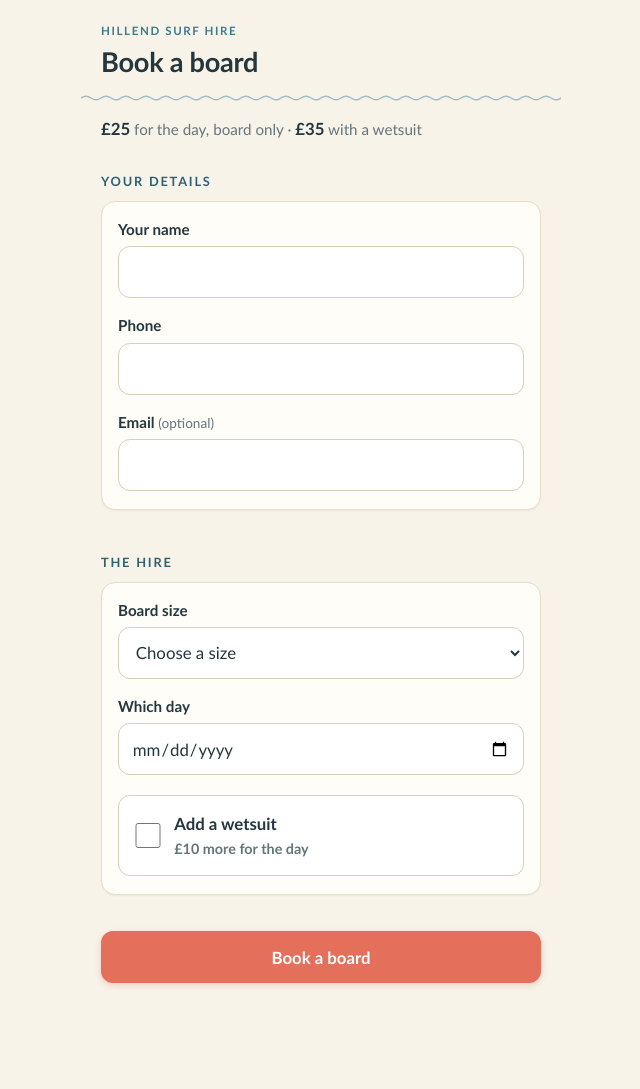
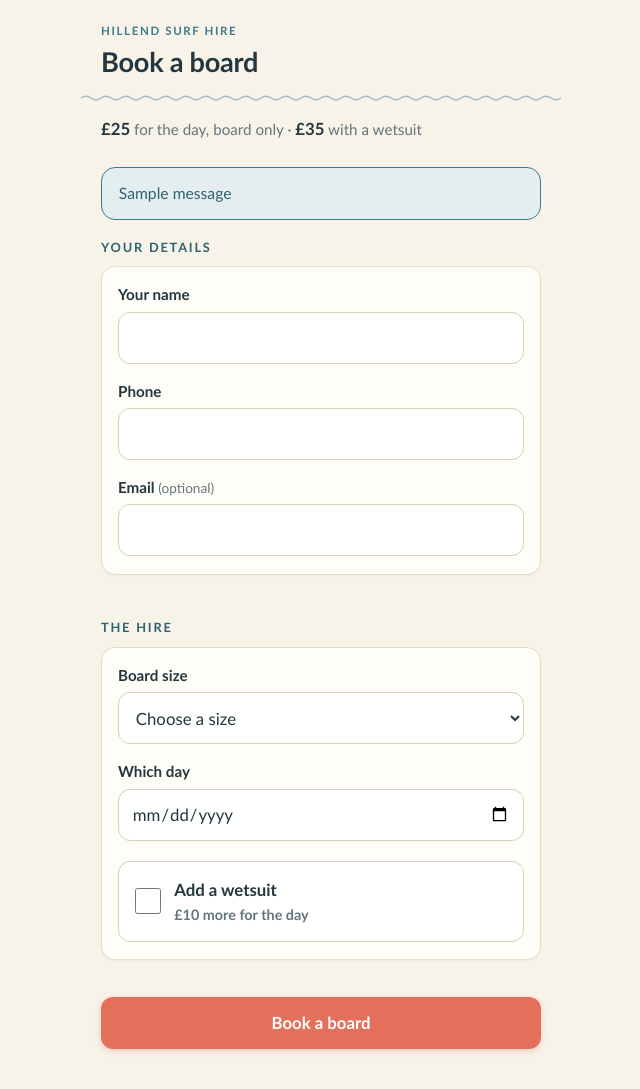
Before and after one commit to leoelsolh/finz, a Flask app: page /book in a window 1280 px wide. Shown: the top 1089 px of the page, without its empty margins (319-959 px from the left). Before the commit the page ends 987 px from the top, so only its background shows below. Run offline with Flask 3, Linux system fonts and the light colour scheme; tables that the repository leaves empty hold one stand-in row (values such as "Sample post"); one stand-in notice (Sample message) is shown.

Commit message:
Booking Confirmation Edit & Booking page restyle.

```diff
--- a/main.py
+++ b/main.py
@@ -8,6 +8,7 @@ import contextlib
 import schema
 
 from flask import Flask
+from flask import flash
 from flask import render_template
 from flask import abort
 from flask import request
@@ -258,8 +259,8 @@ def booking(): #book a board
         booking_date = request.form['hire_date']
 
         add_booking(booking_name, booking_number, booking_email, booking_wetsuit, booking_date, booking_size)
-
-        return render_template('book.html') #TODO:, message='Your booking has been processed. Thank you.')
+        flash('Your booking has been processed. Thank you.')
+        return redirect(url_for('booking')) #TODO:, message='Your booking has been processed. Thank you.')
 
     if request.method == 'GET':
         sizes = get_board_sizes()
--- a/static/style.css
+++ b/static/style.css
@@ -337,6 +337,21 @@ a:focus-visible {
 	margin-top: 0.9rem;
 }
 
+/* Booking confirmation, flashed after a successful booking. Foam and sea read as good news, coral stays reserved for the button. */
+.form-confirm {
+	margin: 1.6rem 0 0;
+	padding: 0.85rem 1.05rem;
+	background: var(--foam);
+	border: 1.5px solid var(--sea);
+	border-radius: var(--radius);
+	color: var(--sea-deep);
+	font-size: 0.98rem;
+}
+
+.form-confirm + .booking-form fieldset.zone:first-of-type {
+	margin-top: 1.1rem;
+}
+
 /* Empty states give direction, not mood */
 .empty {
 	margin: 0 0 0.8rem;
--- a/templates/book.html
+++ b/templates/book.html
@@ -20,6 +20,10 @@
 	</p>
 
 	<main>
+		{% for message in get_flashed_messages() %}
+			<p class="form-confirm" role="status">{{ message }}</p>
+		{% endfor %}
+
 		<form method="post" action="/book" class="booking-form">
 			<fieldset class="zone">
 				<legend>Your details</legend>
```
